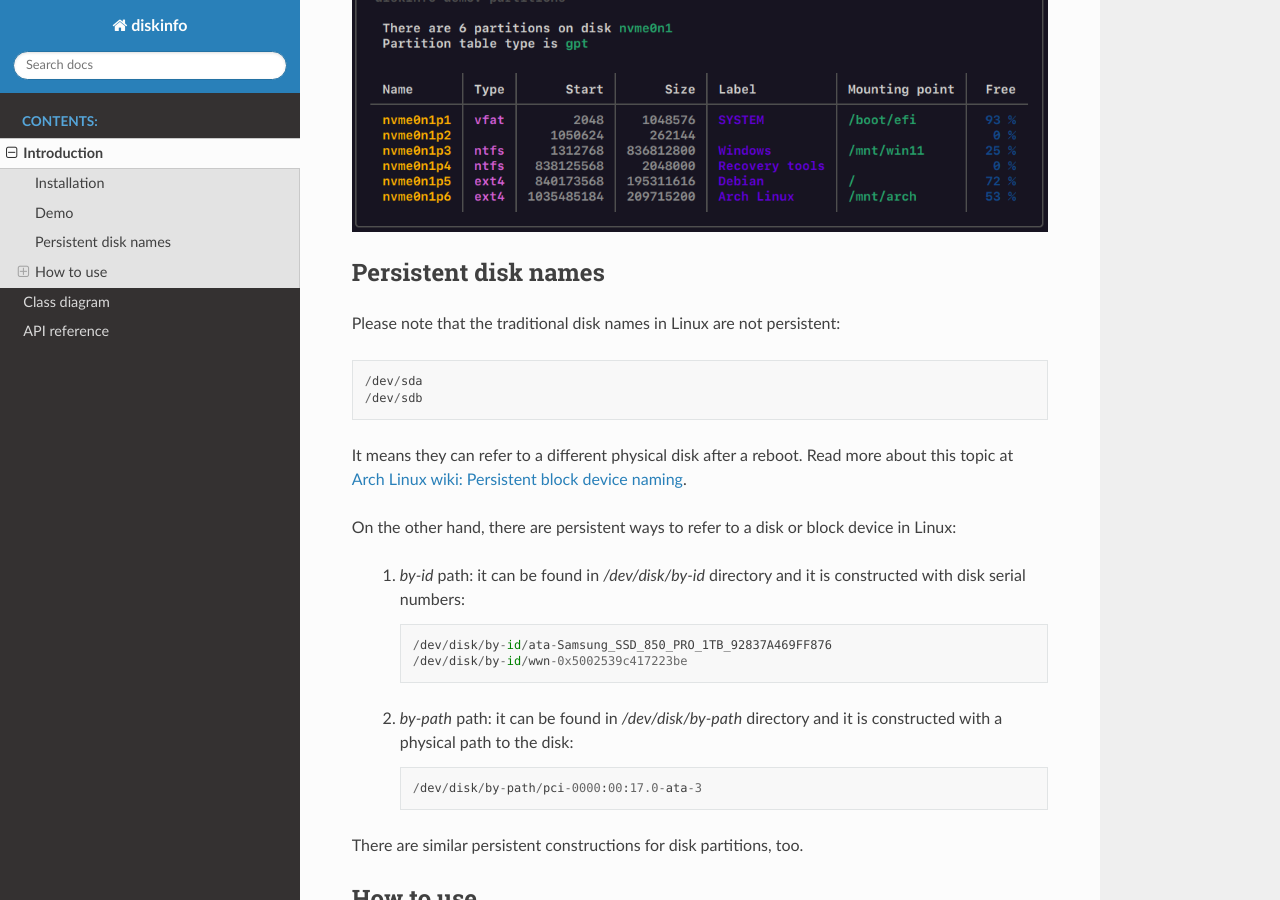
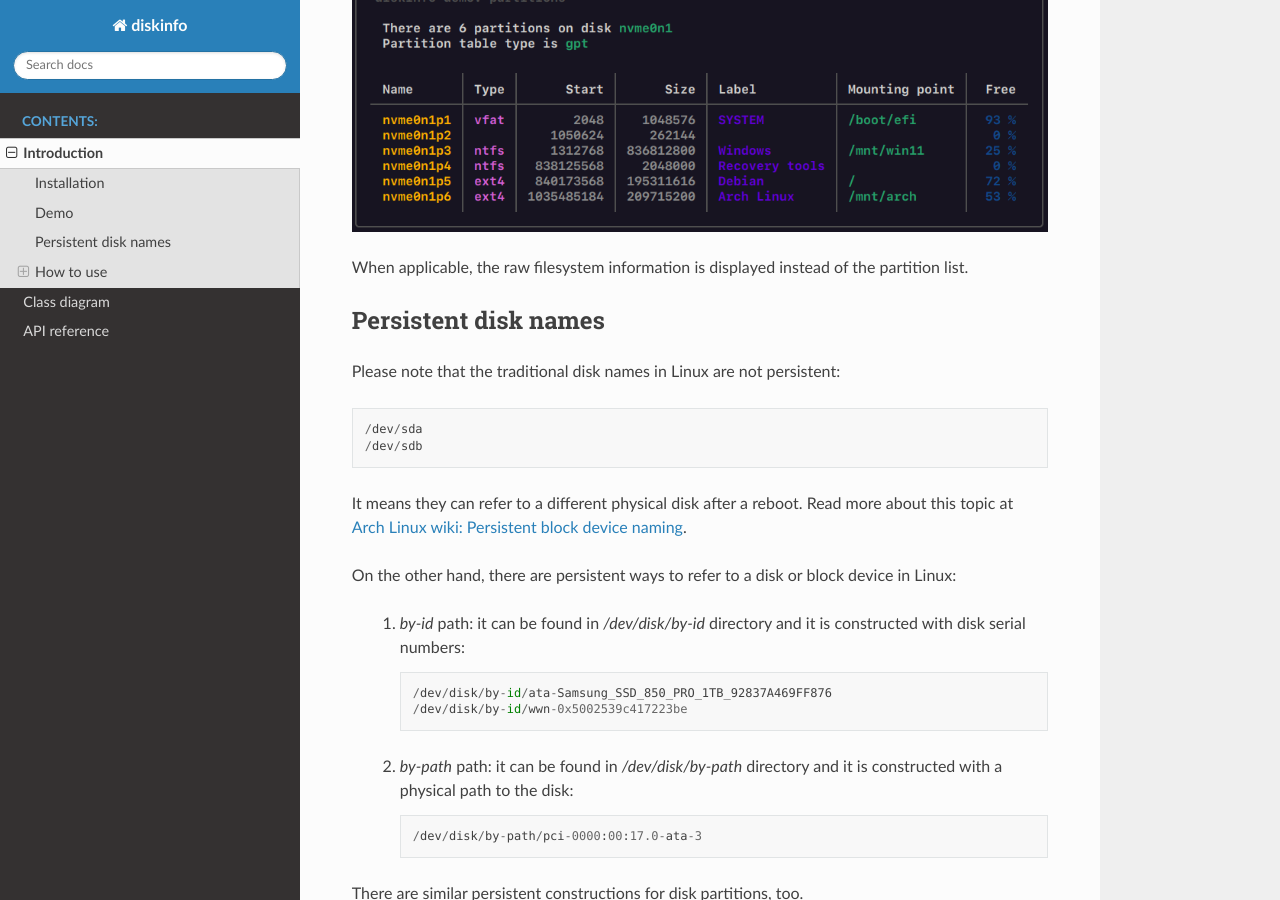
Before and after one commit to petersulyok/diskinfo, a Sphinx documentation site: the page built from docs/source/intro.rst, in a window 1280 px wide and 900 px high, scrolled down 2567 px. Built offline with Sphinx 7.4.7 and the Read the Docs theme 3.1.0, drawn with Linux system fonts in a browser that asks for light colours.

Commit message:
Demo description updated.

```diff
--- a/docs/source/intro.rst
+++ b/docs/source/intro.rst
@@ -69,6 +69,8 @@ The fourth demo screen will display the list of partitions on a specified disk::
      python -m diskinfo.demo nvme0n1 -p
 
 .. image:: https://github.com/petersulyok/diskinfo/raw/main/docs/diskinfo_rich_demo_3.png
+
+When applicable, the raw filesystem information is displayed instead of the partition list.
 
 
 Persistent disk names
```
